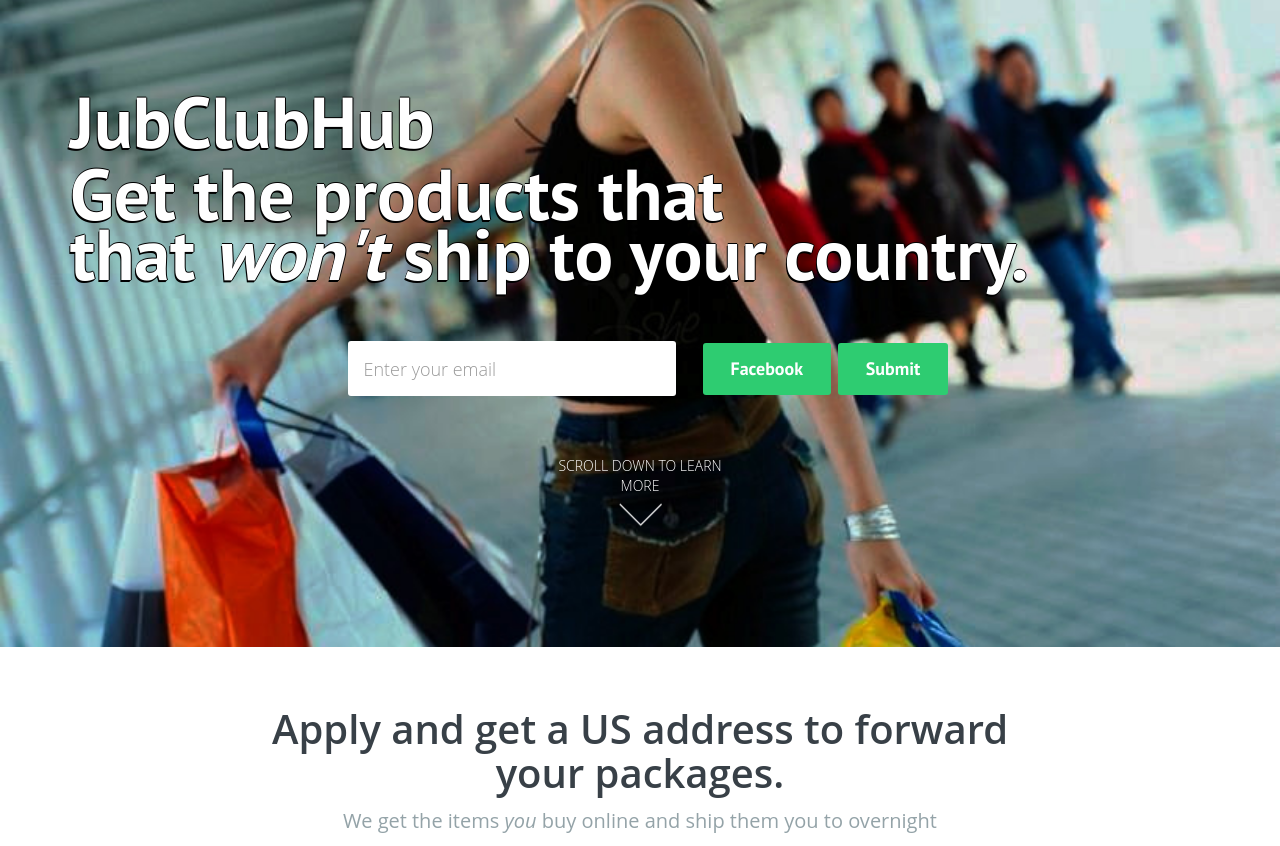
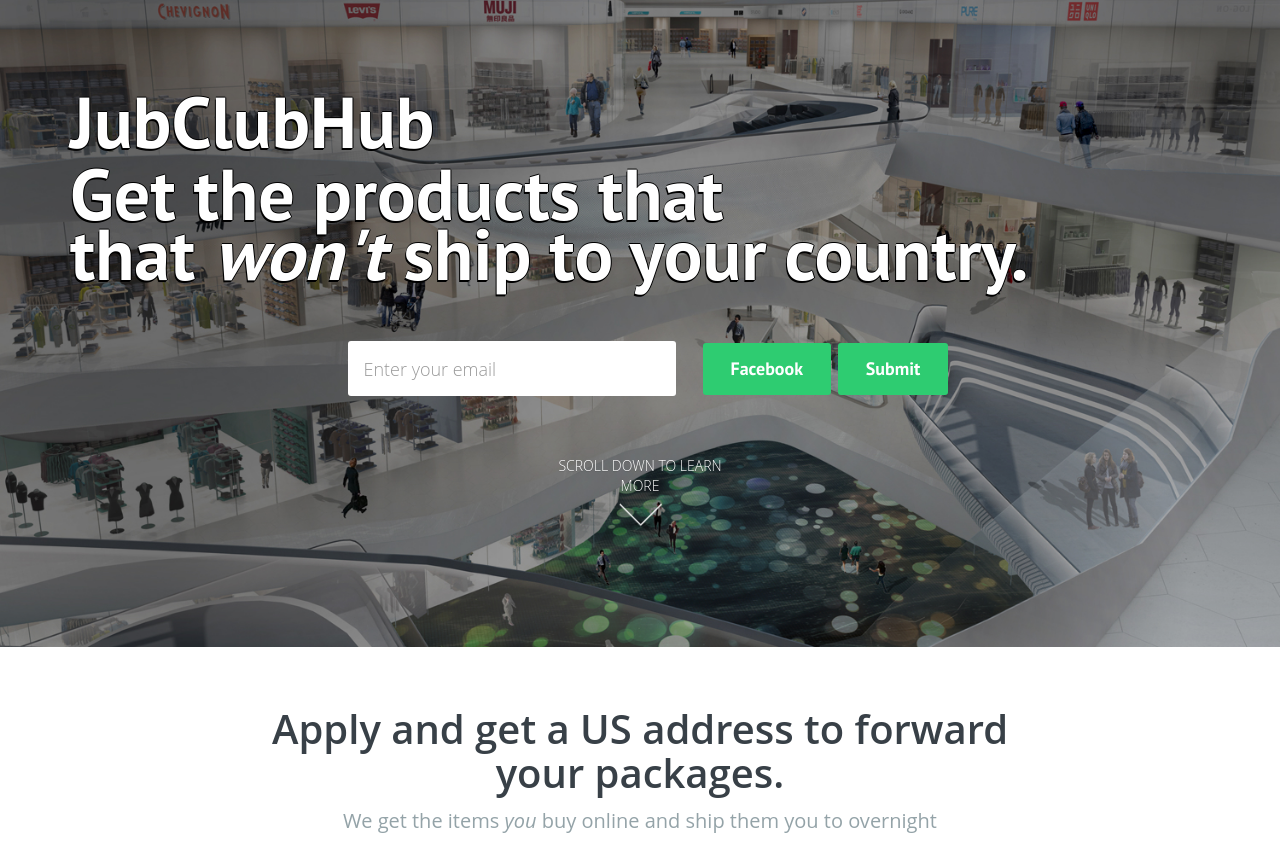
Before and after one commit to codedproject/jubclub, a PHP site: page / in a window 1280 px wide. Shown: the top 846 px of the page. Run offline with PHP 8.4, Linux system fonts and the light colour scheme; some libraries are stand-ins or nearby versions.

Commit message:
changed header image to hi res one

```diff
--- a/css/startup.css
+++ b/css/startup.css
@@ -155,7 +155,7 @@
 				text-align:center;
 				text-shadow:0 1px 0 rgba(0,0,0,.1);
 				background-color:#6883cc;
-				background-image:url("../images/headerpic.jpg");
+				background-image:url("../images/mallgradient.jpg");
 				background-repeat:no-repeat;
 				background-position:center center;
 				background-attachment:fixed;
```
Also changed, not shown: images/mallgradient.jpg (added).
